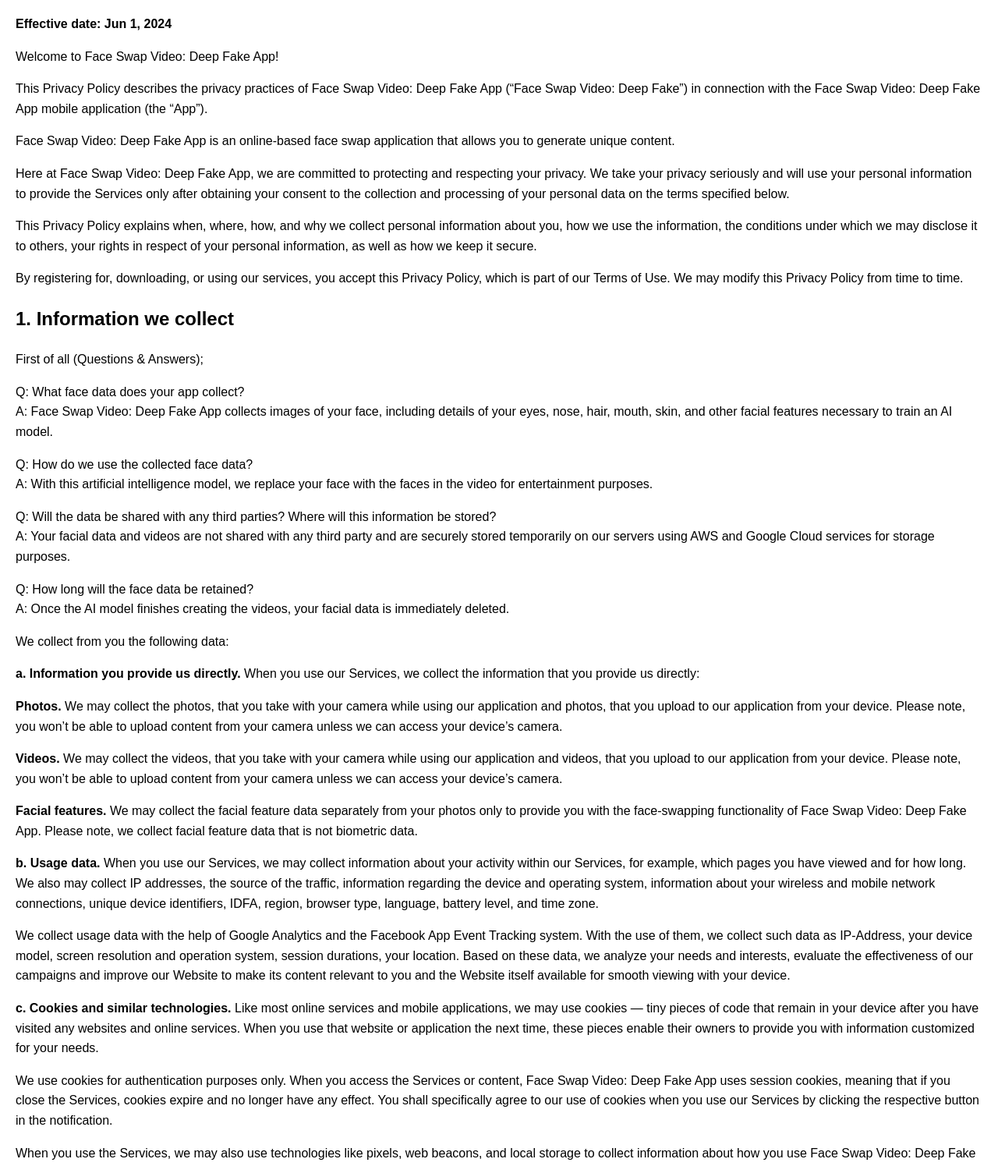
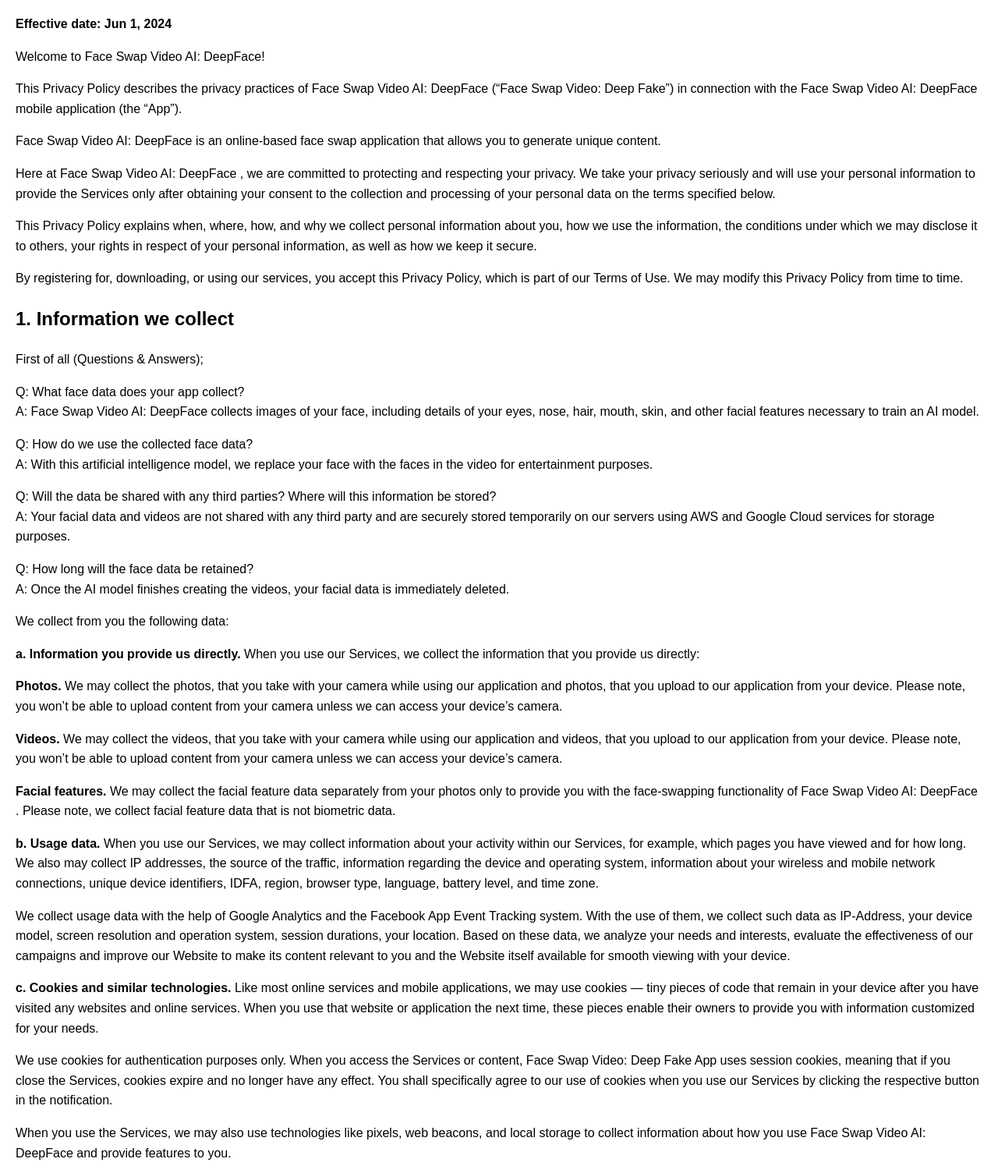
Before and after one commit to faceswapapp/faceswapapp.github.io, a plain HTML site: page privacy-policy.html in a window 1280 px wide. Shown: the part 96-1591 px from the top of the page at 78% size. Drawn offline with Linux system fonts and the light colour scheme.

Commit message:
Update privacy-policy.html

```diff
--- a/privacy-policy.html
+++ b/privacy-policy.html
@@ -52,17 +52,17 @@
     <h1>Privacy Policy</h1>
     <p><strong>Effective date: Jun 1, 2024</strong></p>
 
-    <p>Welcome to Face Swap Video: Deep Fake App!</p>
+    <p>Welcome to Face Swap Video AI: DeepFace!</p>
 
-    <p>This Privacy Policy describes the privacy practices of Face Swap Video: Deep Fake App (“Face Swap Video: Deep
+    <p>This Privacy Policy describes the privacy practices of Face Swap Video AI: DeepFace  (“Face Swap Video: Deep
         Fake”)
-        in connection with the Face Swap Video: Deep Fake App mobile application (the “App”).</p>
+        in connection with the Face Swap Video AI: DeepFace  mobile application (the “App”).</p>
 
-    <p>Face Swap Video: Deep Fake App is an online-based face swap application that allows you to generate unique
+    <p>Face Swap Video AI: DeepFace  is an online-based face swap application that allows you to generate unique
         content.
     </p>
 
-    <p>Here at Face Swap Video: Deep Fake App, we are committed to protecting and respecting your privacy. We take your
+    <p>Here at Face Swap Video AI: DeepFace , we are committed to protecting and respecting your privacy. We take your
         privacy seriously and will use your personal information to provide the Services only after obtaining your
         consent
         to the collection and processing of your personal data on the terms specified below.</p>
@@ -81,7 +81,7 @@
 
     <p>
         Q: What face data does your app collect? <br/>
-        A: Face Swap Video: Deep Fake App collects images of your face, including details of your eyes, nose, hair, mouth, skin, and other facial features necessary to train an AI model.
+        A: Face Swap Video AI: DeepFace  collects images of your face, including details of your eyes, nose, hair, mouth, skin, and other facial features necessary to train an AI model.
       </p>
       <p>
         Q: How do we use the collected face data? <br/>
@@ -113,7 +113,7 @@
         your camera unless we can access your device’s camera.</p>
     <p><strong>Facial features.</strong> We may collect the facial feature data separately from your photos only to
         provide
-        you with the face-swapping functionality of Face Swap Video: Deep Fake App. Please note, we collect facial
+        you with the face-swapping functionality of Face Swap Video AI: DeepFace . Please note, we collect facial
         feature
         data that is not biometric data.</p>
 
@@ -147,7 +147,7 @@
         the
         notification.</p>
     <p>When you use the Services, we may also use technologies like pixels, web beacons, and local storage to collect
-        information about how you use Face Swap Video: Deep Fake App and provide features to you.</p>
+        information about how you use Face Swap Video AI: DeepFace  and provide features to you.</p>
 
     <h2>2. How We Use Information</h2>
     <p>Face Swap Video: Deep Fake does not use your videos, photos and facial features for any reason other than to
@@ -262,11 +262,11 @@
     <ul>
         <li>your photos and videos are stored on the Face Swap Video: Deep Fake’s server until you finish the editing
             session, but not longer than within 72 hours after the finishing of the editing session. For the rest of the
-            time your photos and videos used in Face Swap Video: Deep Fake application are stored locally on your mobile
+            time your photos and videos used in Face Swap Video AI: DeepFace lication are stored locally on your mobile
             device and may be removed any time by either deleting these photos and videos from your mobile device’s file
-            system directly or by deleting Face Swap Video: Deep Fake application;</li>
+            system directly or by deleting Face Swap Video AI: DeepFace  lication;</li>
         <li>your facial feature data is stored on the Face Swap Video: Deep Fake’s server for a limited period of 30
-            calendar days since the last usage of Face Swap Video: Deep Fake application;</li>
+            calendar days since the last usage of Face Swap Video AI: DeepFace  lication;</li>
         <li>anonymous, aggregate or de-identified data shall be stored as long as it is necessary for the purposes Face
             Swap
             Video: Deep Fake has defined based on its legitimate interest.</li>
@@ -358,7 +358,7 @@
 
     <h2>7. Contacting Us</h2>
     <p>If you have any questions about this Privacy Policy, please contact us at:</p>
-    <p>Face Swap Video: Deep Fake App<br>
+    <p>Face Swap Video AI: DeepFace  <br>
         <a href="mailto:faceswapapps@gmail.com">faceswapapps@gmail.com</a>
     </p>
 
```
